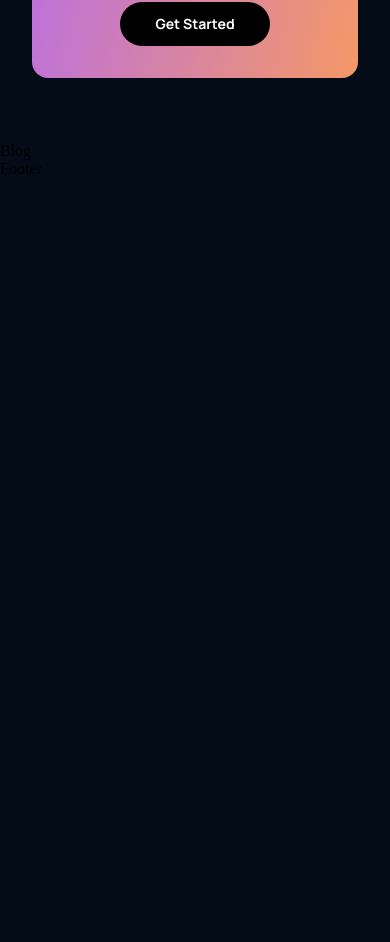
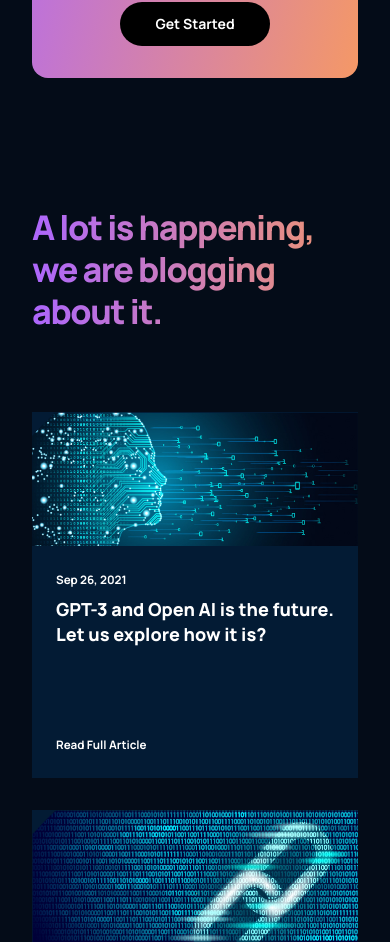
Before and after one commit to Melka1/react-gpt3, a React (Create React App) app: page / in a window 390 px wide. Shown: the part 4584-5526 px from the top of the page. Before the commit the page ends 4762 px from the top, so only its background shows below. Built offline with nearby package versions, Linux system fonts and the light colour scheme.

Commit message:
blog section completed

```diff
--- a/src/components/article/Article.jsx
+++ b/src/components/article/Article.jsx
@@ -1,9 +1,20 @@
 import React from 'react'
 import './article.css'
 
-function Article() {
+function Article({imageUrl, date, title  }) {
   return (
-    <div>Article</div>
+    <div
+      className='gpt3__blog-container__article'
+    >
+      <div className="gpt3__blog-container__article-image">
+        <img src={imageUrl} alt="blog" />
+      </div>
+      <div className="gpt3__blog-container__article-content">
+        <p>{date}</p>
+        <h3>{title}</h3>
+        <p>Read Full Article</p>
+      </div>
+    </div>
   )
 }
 
--- a/src/components/article/article.css
+++ b/src/components/article/article.css
@@ -0,0 +1,60 @@
+.gpt3__blog-container__article {
+  width: 100%;
+  height:100%;
+
+  display: flex;
+  flex-direction: column;
+  background-color: var(--color-footer);
+}
+
+.gpt3__blog-container__article-image {
+  width: 100%;
+  height: 100%;
+  background-color: var(--color-footer);
+
+}
+
+.gpt3__blog-container__article-image img {
+  width: 100%;
+  height: 100%;
+}
+
+.gpt3__blog-container__article-content {
+  display: flex;
+  flex-direction: column;
+  justify-content: space-between;
+
+  padding: 1rem 1.5rem;
+  height: 100%;
+}
+
+.gpt3__blog-container__article-content p {
+  font-family: var(--font-family);
+  font-weight: 700;
+  font-size: 11.649px;
+  line-height: 35px;
+  color: #FFFFFF;
+}
+
+.gpt3__blog-container__article-content h3 {
+  font-family: var(--font-family);
+  font-weight: 800;
+  font-size: 25.11px;
+  line-height: 30px;
+  color: #FFFFFF;
+  margin-bottom: 5rem;
+}
+
+.gpt3__blog-container__article-content p:last-child {
+ cursor: pointer;
+}
+
+@media screen and (max-width:550px) {
+  .gpt3__blog-container__article-content h3 {
+    font-size: 18px;
+    line-height: 25px;
+  }
+
+
+
+}
--- a/src/containers/blog/Blog.jsx
+++ b/src/containers/blog/Blog.jsx
@@ -1,9 +1,28 @@
 import React from 'react'
 import './blog.css'
+import { Article } from '../../components'
+import {blog01, blog02, blog03, blog04, blog05} from './images'
 
 function Blog() {
   return (
-    <div>Blog</div>
+    <div className='gpt3__blog section__padding' id='blog'>
+      <div className="gpt3__blog-heading">
+        <h1 className="gradient__text">
+          A lot is happening, we are blogging about it.
+        </h1>
+      </div>
+      <div className="gpt3__blog-container">
+        <div className="gpt3__blog-container__groupA">
+          <Article imageUrl={blog01} date='Sep 26, 2021' title='GPT-3 and Open AI is the future. Let us explore how it is?'/>
+        </div>
+        <div className="gpt3__blog-container__groupB">
+          <Article imageUrl={blog02} date='Sep 26, 2021' title='GPT-3 and Open AI is the future. Let us explore how it is?'/>
+          <Article imageUrl={blog03} date='Sep 26, 2021' title='GPT-3 and Open AI is the future. Let us explore how it is?'/>
+          <Article imageUrl={blog04} date='Sep 26, 2021' title='GPT-3 and Open AI is the future. Let us explore how it is?'/>
+          <Article imageUrl={blog05} date='Sep 26, 2021' title='GPT-3 and Open AI is the future. Let us explore how it is?'/>
+        </div>
+      </div>
+    </div>
   )
 }
 
--- a/src/containers/blog/blog.css
+++ b/src/containers/blog/blog.css
@@ -0,0 +1,77 @@
+.gpt3__blog {
+  display: flex;
+  flex-direction: column;
+}
+
+.gpt3__blog-heading {
+  width: 100%;
+  text-align: left;
+
+  margin-bottom: 5rem;
+}
+
+.gpt3__blog-heading h1 {
+  font-family: var(--font-family);
+  font-weight: 800;
+  font-size: 62px;
+  line-height: 75px;
+  letter-spacing: -0.04em;
+
+}
+
+.gpt3__blog-container {
+  display: flex;
+  flex-direction: row;
+}
+
+.gpt3__blog-container__groupA {
+  flex: 0.75;
+  margin-right: 2rem;
+}
+
+.gpt3__blog-container__groupB {
+  flex: 1;
+  display: grid;
+  grid-template-columns: repeat(2, 1fr);
+  grid-gap: 2rem;
+}
+
+@media screen and (max-width:990px) {
+  .gpt3__blog-container {
+    flex-direction: column-reverse;
+  }
+
+  .gpt3__blog-container__groupA {
+    margin: 2rem 0;
+  }
+
+  .gpt3__blog-container__groupA .gpt3__blog-container {
+    width: 48%;
+  }
+
+  .gpt3__blog-container__groupA .gpt3__blog-container {
+    height: 250px;
+  }
+}
+
+@media screen and (max-width:700px) {
+  .gpt3__blog-container__groupB {
+    grid-template-columns: repeat(1, 1fr);
+  }
+
+  .gpt3__blog-container__groupA .gpt3__blog-container {
+    width: 100%;
+  }
+
+  .gpt3__blog-heading h1 {
+    font-size: 46px;
+    line-height: 52px;
+  }
+}
+
+@media screen and (max-width:550px) {
+  .gpt3__blog-heading h1 {
+    font-size: 34px;
+    line-height: 42px;
+  }
+}
--- /dev/null
+++ b/src/containers/blog/images.js
@@ -0,0 +1,7 @@
+import blog01 from '../../assets/blog01.png'
+import blog02 from '../../assets/blog02.png'
+import blog03 from '../../assets/blog03.png'
+import blog04 from '../../assets/blog04.png'
+import blog05 from '../../assets/blog05.png'
+
+export {blog01, blog02, blog03, blog04, blog05}
```
